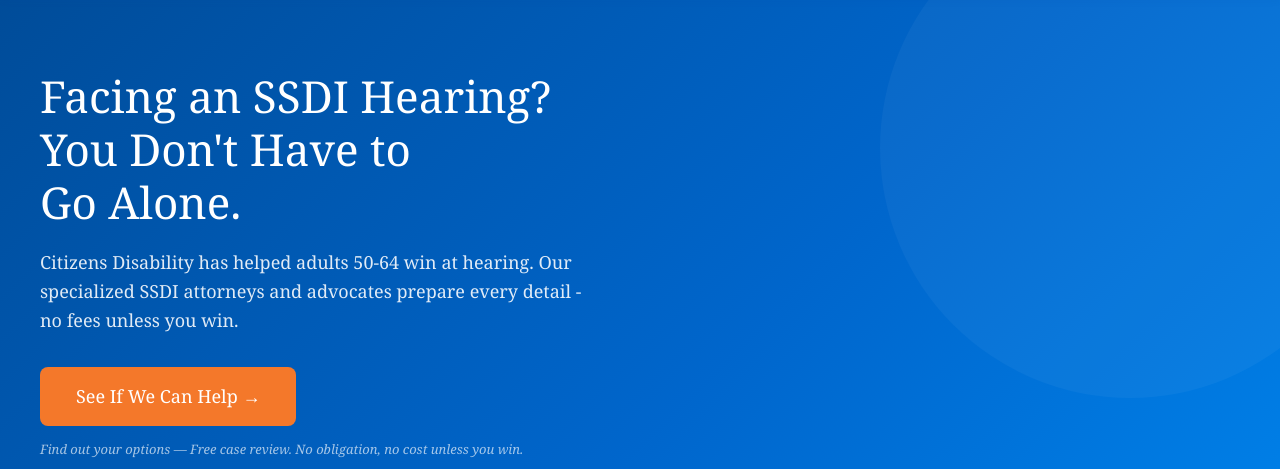
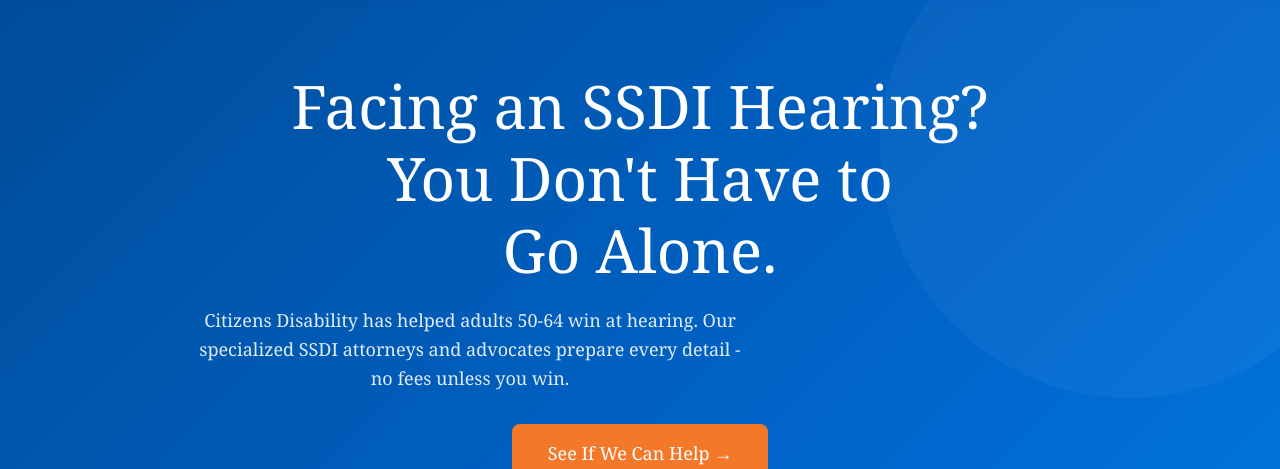
Before and after one commit to mdeldon/cd-landing-pages, a website: page tools/lp-review/lp2-hearing-full.html in a window 1280 px wide. Shown: the part 331-800 px from the top of the page. Drawn offline with nearby package versions, Linux system fonts and the light colour scheme; a web font is replaced by a local one.

Commit message:
LP2 inline fixes

```diff
--- a/tools/lp-review/lp2-hearing-full.html
+++ b/tools/lp-review/lp2-hearing-full.html
@@ -151,10 +151,10 @@
 </nav>
 
 <div class="lp-hero">
-  <div class="lp-hero-inner">
-    <h1>Facing an SSDI Hearing?<br>You Don't Have to<br>Go Alone.</h1>
+  <div class="lp-hero-inner" style="text-align:center;max-width:900px;margin:0 auto">
+    <h1 style="font-size:60px">Facing an SSDI Hearing?<br>You Don't Have to<br>Go Alone.</h1>
 <p>Citizens Disability has helped adults 50-64 win at hearing. Our specialized SSDI attorneys and advocates prepare every detail - no fees unless you win.</p>
-    <a href="#quiz" class="lp-cta-btn">See If We Can Help →</a>
+    <a href="#quiz" class="lp-cta-btn">See If We Can Help →</a><div style="margin-top:20px"><img src="https://images.unsplash.com/photo-1573497019940-1c28c88b4f3e?w=400&h=300&fit=crop" style="border-radius:10px;max-width:100%"></div>
     <div class="lp-hero-tagline">Find out your options — Free case review. No obligation, no cost unless you win.</div>
   </div>
 </div>
```
